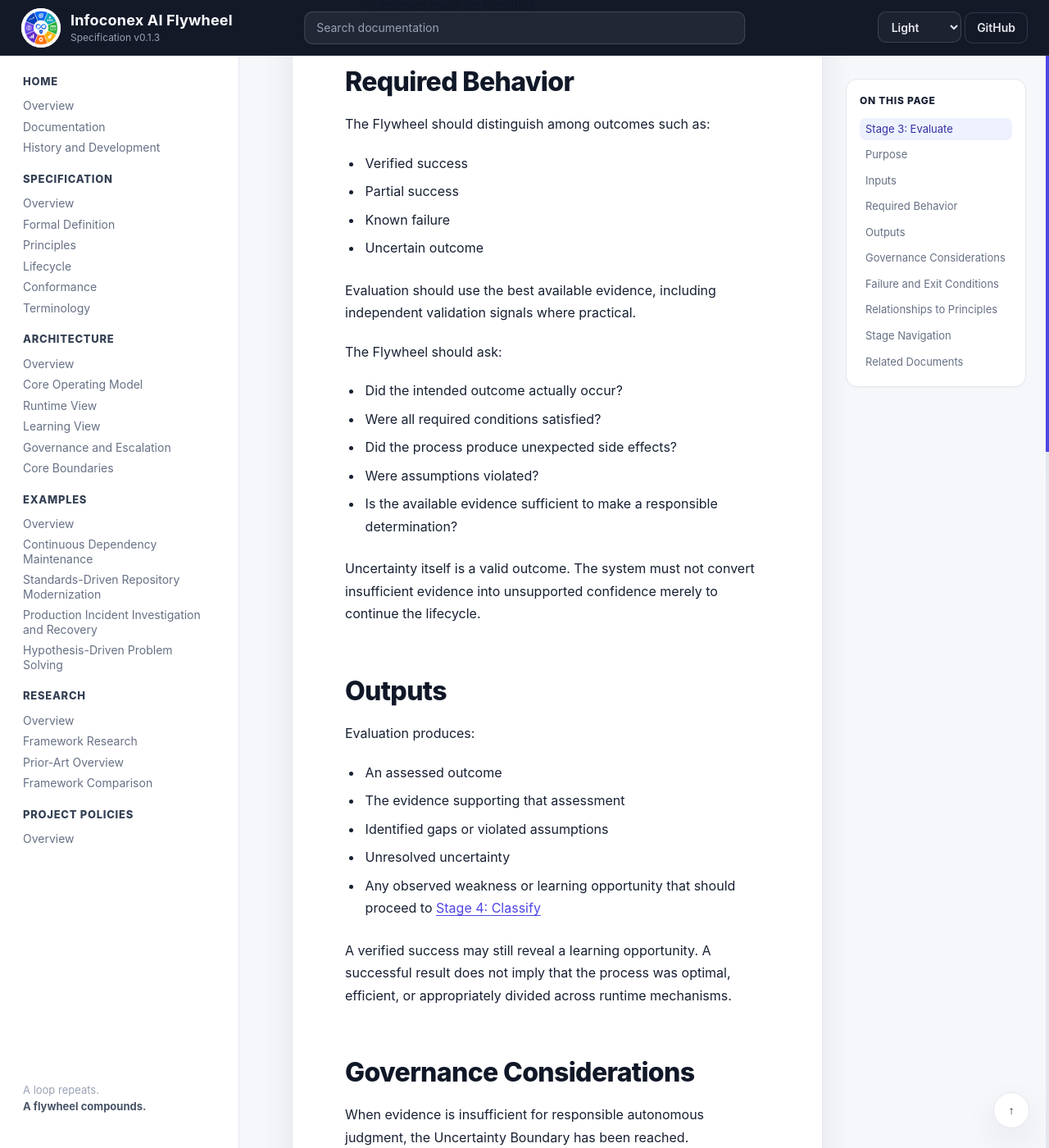
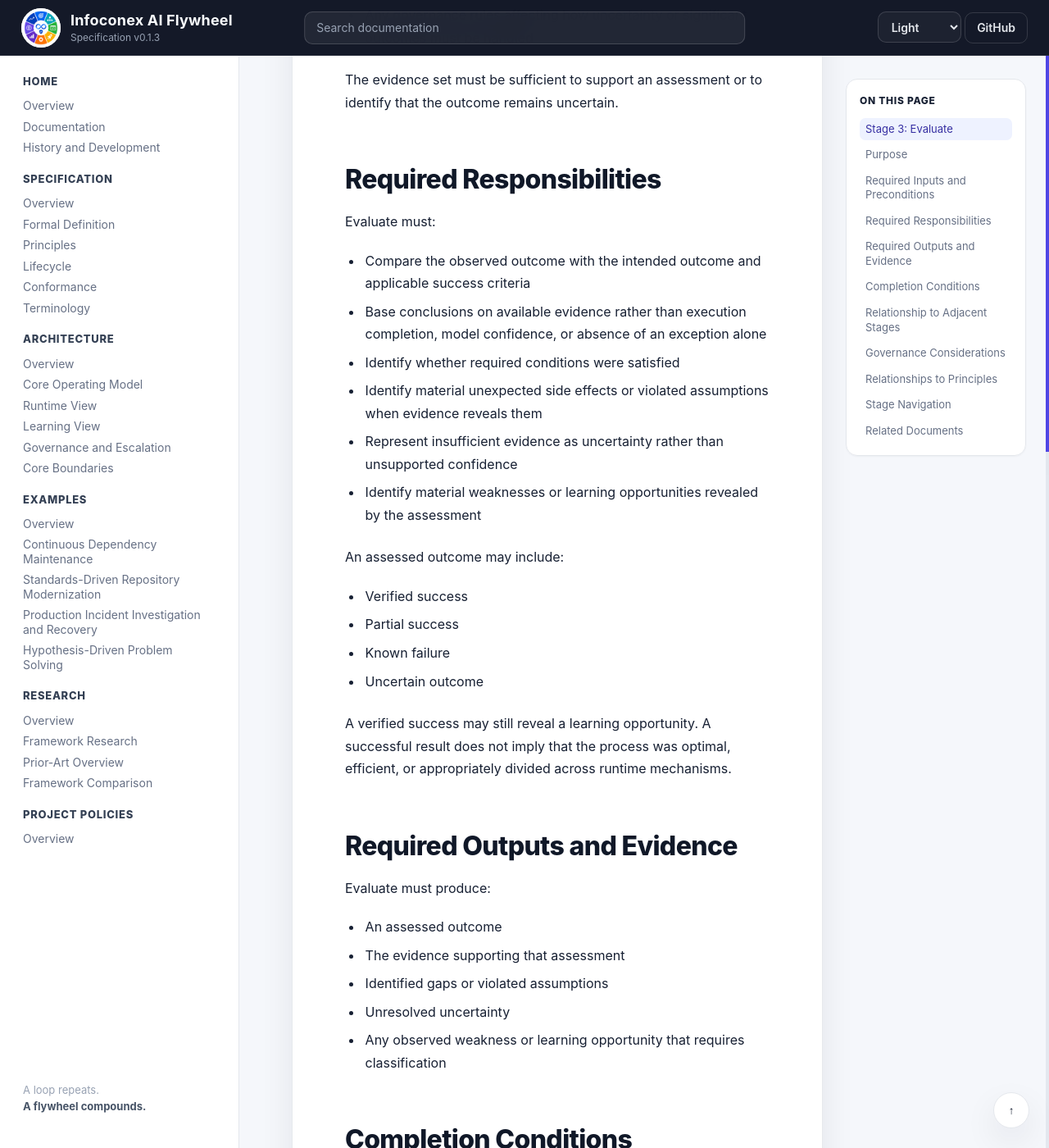
Before and after one commit to infoconex/ai-flywheel, a Jekyll site: the page built from docs/specification/lifecycle/03-evaluate.md, in a window 1280 px wide and 1400 px high, scrolled down 954 px. Shown: the whole window at 82% size. Built offline with Jekyll 4.4.1, drawn with Linux system fonts in a browser that asks for light colours; our own code applies the rules of GitHub Pages for plain Markdown files; some of the changed text lies outside the part shown.

Commit message:
Define Evaluate stage contract

```diff
--- a/docs/specification/lifecycle/03-evaluate.md
+++ b/docs/specification/lifecycle/03-evaluate.md
@@ -8,9 +8,9 @@ Evaluation determines what the evidence means.
 
 The Flywheel must assess the actual outcome rather than assume success because execution completed, no exception was raised, or the AI is confident in its own result.
 
-## Inputs
+## Required Inputs and Preconditions
 
-Evaluation receives:
+Evaluate requires:
 
 - The observed evidence set from [Stage 2: Observe](02-observe.md)
 - The intended outcome
@@ -19,38 +19,49 @@ Evaluation receives:
 - Known assumptions and constraints
 - Any governance rules affecting how uncertainty or significant outcomes must be handled
 
-## Required Behavior
+The evidence set must be sufficient to support an assessment or to identify that the outcome remains uncertain.
 
-The Flywheel should distinguish among outcomes such as:
+## Required Responsibilities
+
+Evaluate must:
+
+- Compare the observed outcome with the intended outcome and applicable success criteria
+- Base conclusions on available evidence rather than execution completion, model confidence, or absence of an exception alone
+- Identify whether required conditions were satisfied
+- Identify material unexpected side effects or violated assumptions when evidence reveals them
+- Represent insufficient evidence as uncertainty rather than unsupported confidence
+- Identify material weaknesses or learning opportunities revealed by the assessment
+
+An assessed outcome may include:
 
 - Verified success
 - Partial success
 - Known failure
 - Uncertain outcome
 
-Evaluation should use the best available evidence, including independent validation signals where practical.
+A verified success may still reveal a learning opportunity. A successful result does not imply that the process was optimal, efficient, or appropriately divided across runtime mechanisms.
 
-The Flywheel should ask:
+## Required Outputs and Evidence
 
-- Did the intended outcome actually occur?
-- Were all required conditions satisfied?
-- Did the process produce unexpected side effects?
-- Were assumptions violated?
-- Is the available evidence sufficient to make a responsible determination?
-
-Uncertainty itself is a valid outcome. The system must not convert insufficient evidence into unsupported confidence merely to continue the lifecycle.
-
-## Outputs
-
-Evaluation produces:
+Evaluate must produce:
 
 - An assessed outcome
 - The evidence supporting that assessment
 - Identified gaps or violated assumptions
 - Unresolved uncertainty
-- Any observed weakness or learning opportunity that should proceed to [Stage 4: Classify](04-classify.md)
+- Any observed weakness or learning opportunity that requires classification
 
-A verified success may still reveal a learning opportunity. A successful result does not imply that the process was optimal, efficient, or appropriately divided across runtime mechanisms.
+## Completion Conditions
+
+Evaluate is complete when the available evidence supports an explicit outcome assessment, including an explicit uncertain outcome when evidence is insufficient, and any material weakness or learning opportunity has been identified for classification.
+
+Evaluation must not treat an unsupported conclusion as a completed assessment.
+
+## Relationship to Adjacent Stages
+
+Evaluate consumes the evidence set produced by [Stage 2: Observe](02-observe.md).
+
+Its supported assessment and identified learning opportunities become the primary inputs to [Stage 4: Classify](04-classify.md).
 
 ## Governance Considerations
 
@@ -58,19 +69,7 @@ When evidence is insufficient for responsible autonomous judgment, the Uncertain
 
 If additional evidence can resolve the uncertainty within the AI's authority, the Flywheel should obtain it. If not, the affected decision requires human judgment.
 
-A technically clear outcome may still trigger the Authority Boundary when the next action is not allowed autonomously.
-
-## Failure and Exit Conditions
-
-Evaluation can advance to classification when the system has:
-
-- A supported outcome assessment
-- An explicit uncertain outcome
-- A sufficiently identified weakness or learning opportunity to classify
-
-The stage should return to observation when additional obtainable evidence is required.
-
-The stage should escalate when unresolved uncertainty cannot be responsibly resolved within the AI's authority.
+A technically clear outcome may still trigger the Authority Boundary when a resulting action is not allowed autonomously.
 
 ## Relationships to Principles
 
```
